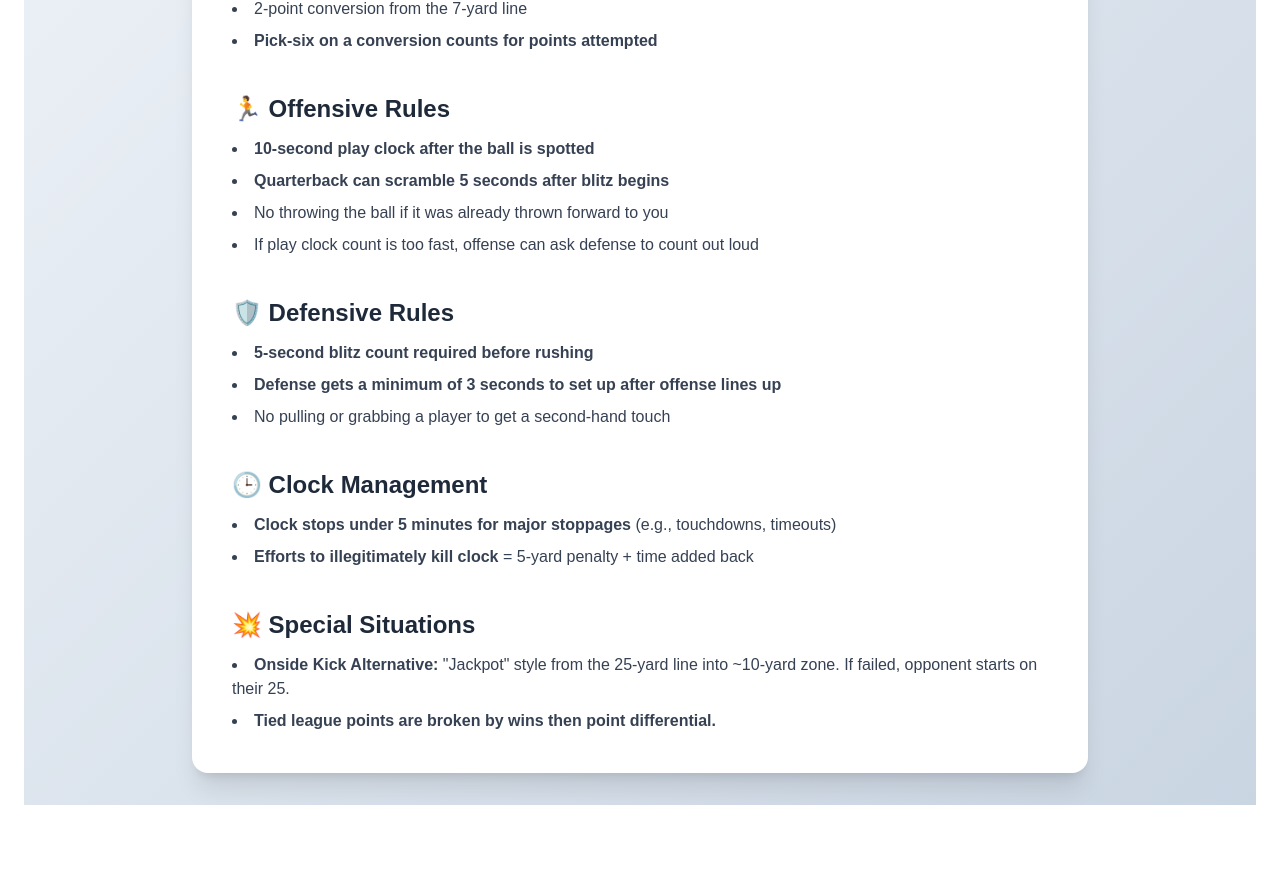
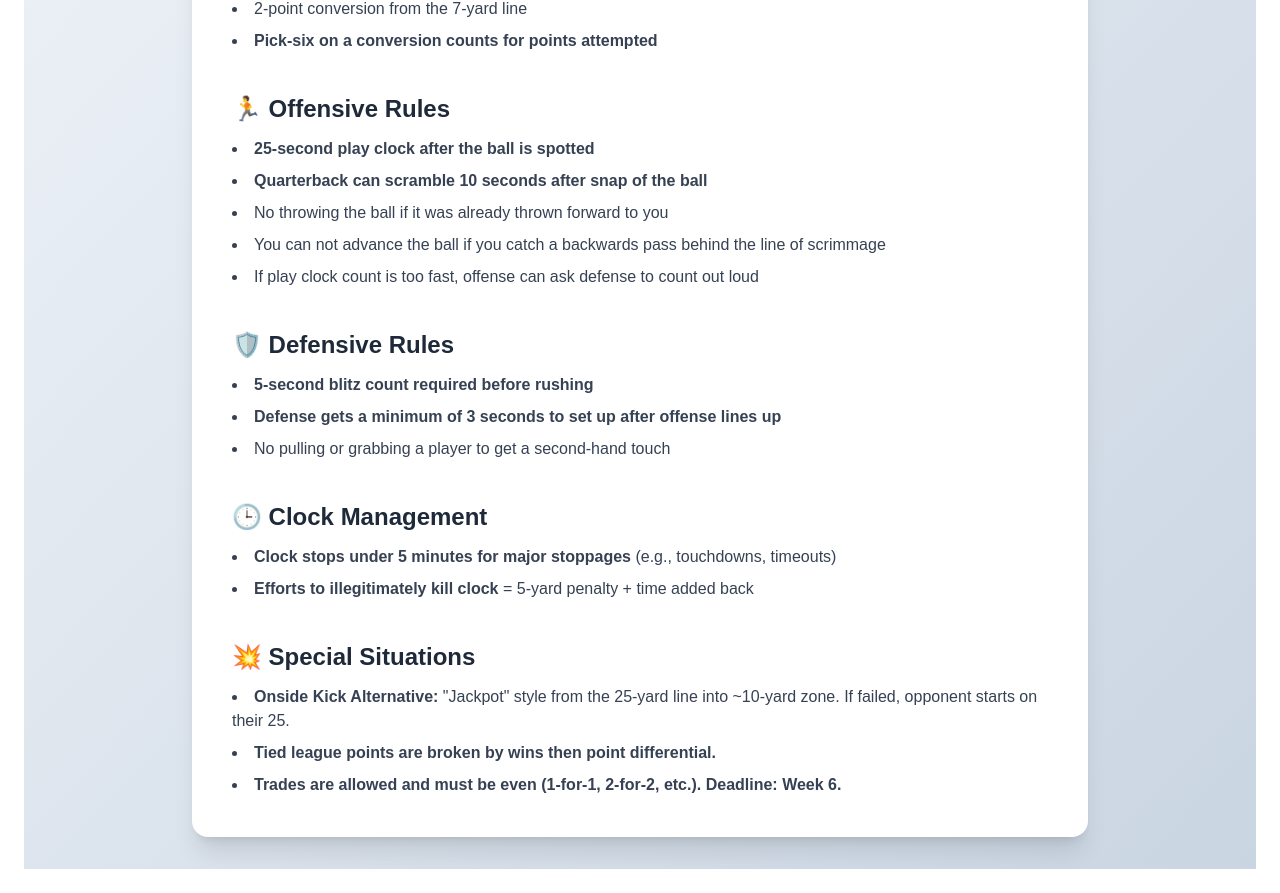
Before and after one commit to wgraz/bbfl-site, a Next.js app: page /rules in a window 1280 px wide. Shown: the part 556-1449 px from the top of the page. Before the commit the page ends 1385 px from the top, so only its background shows below. Built offline with nearby package versions, Linux system fonts and the light colour scheme.

Commit message:
Changed up some rules and added league points mondal

```diff
--- a/app/rules/page.tsx
+++ b/app/rules/page.tsx
@@ -42,15 +42,19 @@ export default function RulesPage() {
             </h2>
             <ul className="list-disc list-inside text-gray-700 space-y-2">
               <li>
-                <strong>10-second play clock after the ball is spotted</strong>
+                <strong>25-second play clock after the ball is spotted</strong>
               </li>
               <li>
                 <strong>
-                  Quarterback can scramble 5 seconds after blitz begins
+                  Quarterback can scramble 10 seconds after snap of the ball
                 </strong>
               </li>
               <li>
                 No throwing the ball if it was already thrown forward to you
+              </li>
+              <li>
+                You can not advance the ball if you catch a backwards pass
+                behind the line of scrimmage
               </li>
               <li>
                 If play clock count is too fast, offense can ask defense to
@@ -110,6 +114,12 @@ export default function RulesPage() {
                   Tied league points are broken by wins then point differential.
                 </strong>
               </li>
+              <li>
+                <strong>
+                  Trades are allowed and must be even (1-for-1, 2-for-2, etc.).
+                  Deadline: Week 6.
+                </strong>
+              </li>
             </ul>
           </div>
         </section>
--- a/app/standings/page.tsx
+++ b/app/standings/page.tsx
@@ -3,6 +3,7 @@
 import { useEffect, useState } from "react";
 import { collection, getDocs, updateDoc, doc } from "firebase/firestore";
 import { db } from "../../lib/firebase.js";
+import { HelpCircle } from "lucide-react";
 
 type Team = {
   id: string;
@@ -18,6 +19,7 @@ type Team = {
 export default function StandingsPage() {
   const [teams, setTeams] = useState<Team[]>([]);
   const [loading, setLoading] = useState(true);
+  const [showModal, setShowModal] = useState(false);
 
   useEffect(() => {
     async function fetchTeams() {
@@ -87,7 +89,15 @@ export default function StandingsPage() {
                 <th className="py-3 px-5">Rank</th>
                 <th className="py-3 px-5">Team</th>
                 <th className="py-3 px-5">W - L</th>
-                <th className="py-3 px-5">League Pts</th>
+                <th className="py-3 px-5 flex items-center gap-1">
+                  League Pts
+                  <button
+                    onClick={() => setShowModal(true)}
+                    className="text-blue-600 hover:text-blue-800"
+                  >
+                    <HelpCircle size={16} />
+                  </button>
+                </th>
                 <th className="py-3 px-5">Point Diff</th>
                 <th className="py-3 px-5">PF - PA</th>
               </tr>
@@ -129,6 +139,35 @@ export default function StandingsPage() {
           </table>
         </div>
       </div>
+
+      {/* Modal */}
+      {showModal && (
+        <div className="fixed inset-0 bg-black/40 flex items-center justify-center z-50">
+          <div className="bg-white rounded-2xl shadow-xl max-w-md w-full p-6">
+            <h2 className="text-xl font-bold mb-4 text-blue-700">
+              🏆 League Points Explained
+            </h2>
+            <p className="text-gray-700 mb-4">
+              League Points are awarded based on performance each event. Teams
+              are ranked 1st–4th and receive league points accordingly:
+              <br />
+              <br />
+              • 1st Place: 10 Points <br />
+              • 2nd Place: 6 Points <br />
+              • 3rd Place: 3 Point <br />
+              • 4th Place: 1 Points <br />
+              <br />
+              These points determine overall standings across the season.
+            </p>
+            <button
+              onClick={() => setShowModal(false)}
+              className="w-full py-2 px-4 rounded-lg bg-blue-600 text-white font-semibold hover:bg-blue-700 transition"
+            >
+              Close
+            </button>
+          </div>
+        </div>
+      )}
     </main>
   );
 }
--- a/package.json
+++ b/package.json
@@ -10,6 +10,7 @@
   },
   "dependencies": {
     "firebase": "^11.10.0",
+    "lucide-react": "^0.542.0",
     "next": "15.4.1",
     "react": "19.1.0",
     "react-dom": "19.1.0"
```
Also changed, not shown: 1 other file (tests, documents, lock files or other folders).
